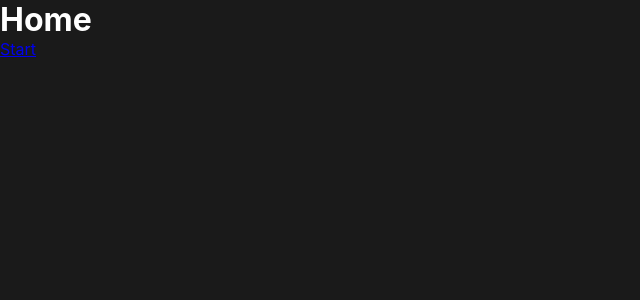
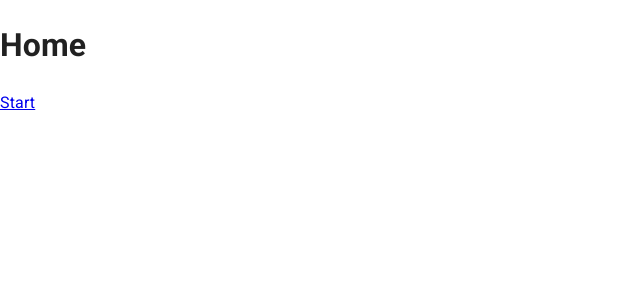
Before and after one commit to ShivangamSoni/find-us-game, a React (Create React App) app: page / in a window 1280 px wide. Shown: the top 300 px of the page, without its empty margins (0-640 px from the left). Built offline with nearby package versions, Linux system fonts and the light colour scheme.

Commit message:
Add: MUI

```diff
--- a/package.json
+++ b/package.json
@@ -3,6 +3,11 @@
   "version": "0.1.0",
   "private": true,
   "dependencies": {
+    "@emotion/react": "^11.10.5",
+    "@emotion/styled": "^11.10.5",
+    "@fontsource/roboto": "^4.5.8",
+    "@mui/icons-material": "^5.11.0",
+    "@mui/material": "^5.11.1",
     "@testing-library/jest-dom": "^5.16.5",
     "@testing-library/react": "^13.4.0",
     "@testing-library/user-event": "^13.5.0",
--- a/src/index.css
+++ /dev/null
@@ -1,25 +0,0 @@
-*,
-*::before,
-*::after {
-    box-sizing: border-box;
-}
-
-body,
-html {
-    margin: 0;
-    padding: 0;
-    background-color: #1a1a1a;
-    color: #fff;
-    font-family: -apple-system, BlinkMacSystemFont, "Segoe UI", "Roboto",
-        "Oxygen", "Ubuntu", "Cantarell", "Fira Sans", "Droid Sans",
-        "Helvetica Neue", sans-serif;
-    -webkit-font-smoothing: antialiased;
-    -moz-osx-font-smoothing: grayscale;
-}
-
-h1,
-h2,
-h3 {
-    margin: 0;
-    padding: 0;
-}
--- a/src/index.tsx
+++ b/src/index.tsx
@@ -1,7 +1,14 @@
 import React from "react";
 import ReactDOM from "react-dom/client";
 
-import "./index.css";
+// MUI Fonts
+import "@fontsource/roboto/300.css";
+import "@fontsource/roboto/400.css";
+import "@fontsource/roboto/500.css";
+import "@fontsource/roboto/700.css";
+
+import CssBaseline from "@mui/material/CssBaseline";
+
 import App from "./App";
 
 const root = ReactDOM.createRoot(
@@ -9,6 +16,7 @@
 );
 root.render(
     <React.StrictMode>
+        <CssBaseline />
         <App />
     </React.StrictMode>,
 );
```
Also changed, not shown: 1 other file (tests, documents, lock files or other folders).
